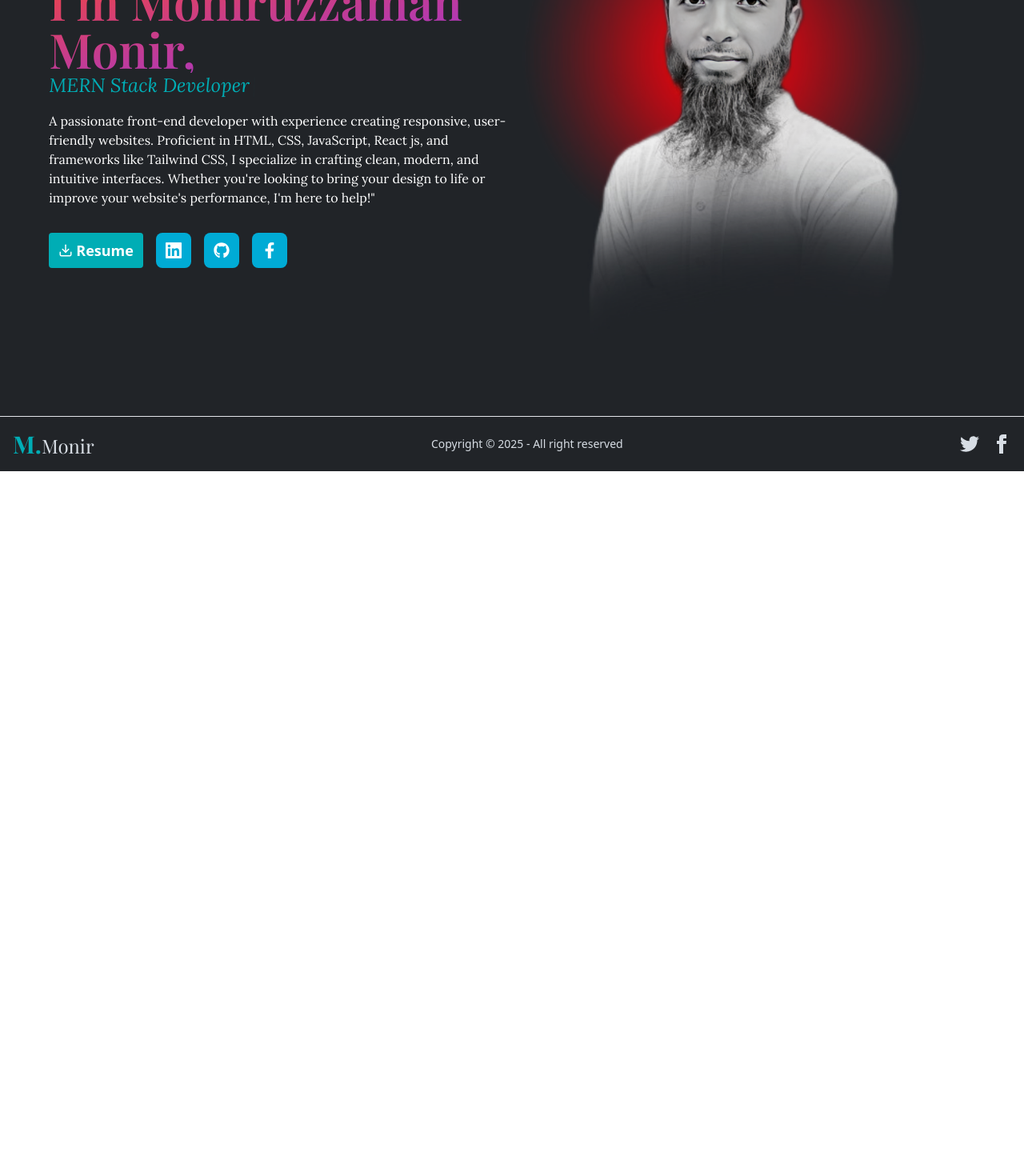
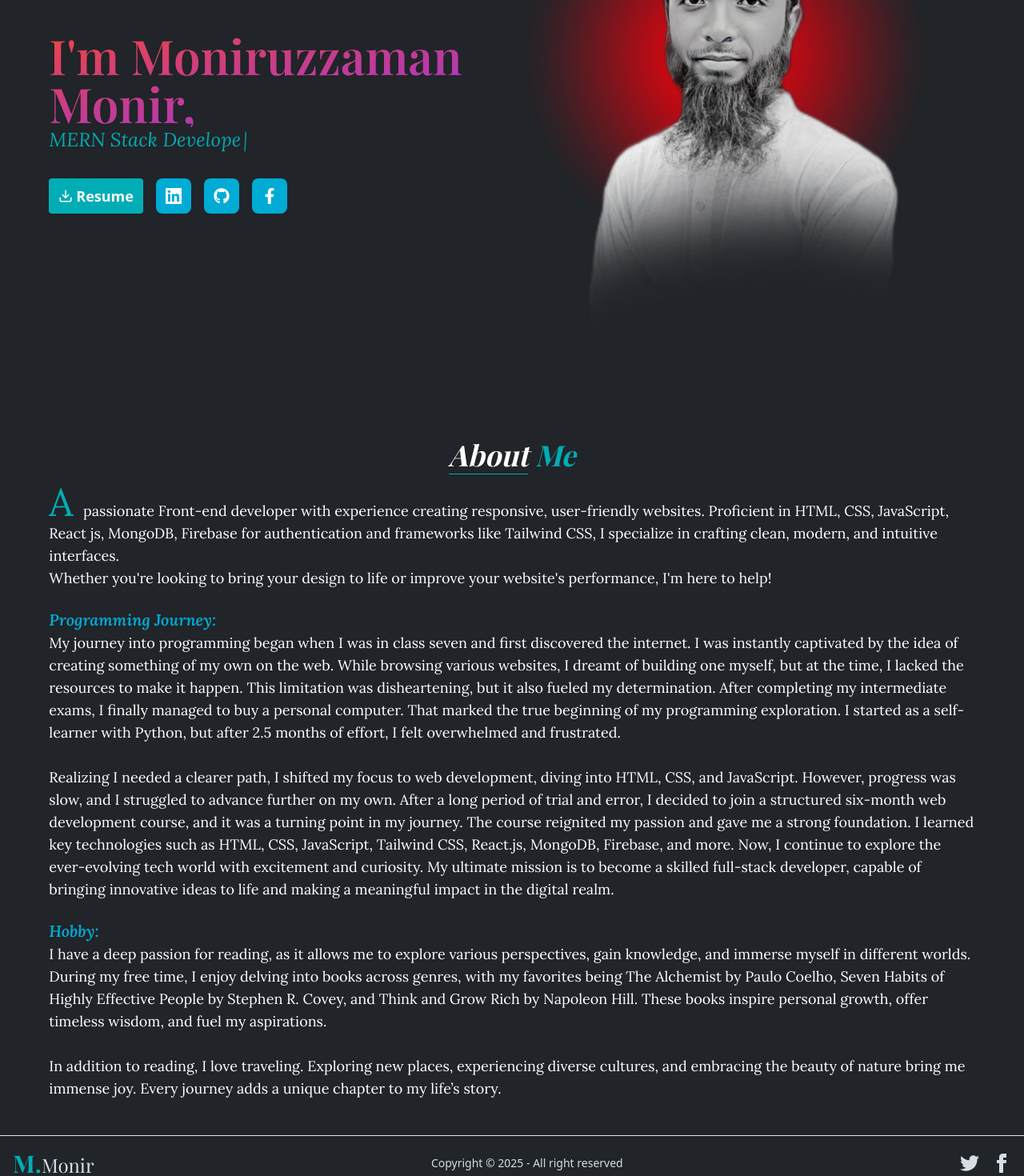
Before and after one commit to ad-monir2001/portfolio-with-react, a React (Vite) app: page / in a window 1280 px wide. Shown: the part 280-1750 px from the top of the page at 80% size. Before the commit the page ends 869 px from the top, so only its background shows below. Built offline with nearby package versions, Linux system fonts and the light colour scheme; a web font is replaced by a local one.

Commit message:
Add About component and integrate it into Home; update Navbar with new link

```diff
--- /dev/null
+++ b/src/components/About.jsx
@@ -0,0 +1,79 @@
+const About = () => {
+  return (
+    <div className="my-8 py-3 w-11/12 mx-auto space-y-4 px-2" id="about_me">
+      <h1 className="font-heading text-white font-bold text-4xl text-center italic">
+        <span className="border-b border-[#00adb5]">About</span>{' '}
+        <span className="text-[#00ADB5] ">Me</span>
+      </h1>
+      <div>
+        <p className="font-body text-lg text-white">
+          {' '}
+          <span className="text-5xl text-[#00adb5]">A </span> passionate
+          Front-end developer with experience creating responsive, user-friendly
+          websites. Proficient in HTML, CSS, JavaScript, React js, MongoDB,
+          Firebase for authentication and frameworks like Tailwind CSS, I
+          specialize in crafting clean, modern, and intuitive interfaces.
+        </p>
+        <p className="font-body text-lg text-white">
+          {' '}
+          Whether you're looking to bring your design to life or improve your
+          website's performance, I'm here to help!
+        </p>
+        <br />
+        <p className="font-body text-lg text-white">
+          <span className="text-[#00abd5] font-semibold italic text-xl">
+            {' '}
+            Programming Journey:
+          </span>{' '}
+          <br />
+          My journey into programming began when I was in class seven and first
+          discovered the internet. I was instantly captivated by the idea of
+          creating something of my own on the web. While browsing various
+          websites, I dreamt of building one myself, but at the time, I lacked
+          the resources to make it happen. This limitation was disheartening,
+          but it also fueled my determination. After completing my intermediate
+          exams, I finally managed to buy a personal computer. That marked the
+          true beginning of my programming exploration. I started as a
+          self-learner with Python, but after 2.5 months of effort, I felt
+          overwhelmed and frustrated.
+          <br /> <br />
+          Realizing I needed a clearer path, I shifted my focus to web
+          development, diving into HTML, CSS, and JavaScript. However, progress
+          was slow, and I struggled to advance further on my own. After a long
+          period of trial and error, I decided to join a structured six-month
+          web development course, and it was a turning point in my journey. The
+          course reignited my passion and gave me a strong foundation. I learned
+          key technologies such as HTML, CSS, JavaScript, Tailwind CSS,
+          React.js, MongoDB, Firebase, and more. Now, I continue to explore the
+          ever-evolving tech world with excitement and curiosity. My ultimate
+          mission is to become a skilled full-stack developer, capable of
+          bringing innovative ideas to life and making a meaningful impact in
+          the digital realm.
+        </p>
+        <br />
+        <p className="font-body text-lg text-white">
+          <span className="text-[#00abd5] font-semibold italic text-xl">
+            {' '}
+            Hobby:
+          </span>{' '}
+          <br />
+          I have a deep passion for reading, as it allows me to explore various
+          perspectives, gain knowledge, and immerse myself in different worlds.
+          During my free time, I enjoy delving into books across genres, with my
+          favorites being The Alchemist by Paulo Coelho, Seven Habits of Highly
+          Effective People by Stephen R. Covey, and Think and Grow Rich by
+          Napoleon Hill. These books inspire personal growth, offer timeless
+          wisdom, and fuel my aspirations.
+          <br />
+          <br />
+          In addition to reading, I love traveling. Exploring new places,
+          experiencing diverse cultures, and embracing the beauty of nature
+          bring me immense joy. Every journey adds a unique chapter to my life’s
+          story.
+        </p>
+      </div>
+    </div>
+  );
+};
+
+export default About;
--- a/src/components/Hero.jsx
+++ b/src/components/Hero.jsx
@@ -30,15 +30,7 @@ const Hero = () => {
             />
           </span>
 
-          <p className="font-body">
-            {' '}
-            A passionate front-end developer with experience creating
-            responsive, user-friendly websites. Proficient in HTML, CSS,
-            JavaScript, React js, and frameworks like Tailwind CSS, I specialize
-            in crafting clean, modern, and intuitive interfaces. Whether you're
-            looking to bring your design to life or improve your website's
-            performance, I'm here to help!"
-          </p>
+
           <div className="flex gap-4 pt-4">
             <a
               className="rounded px-3 font-semibold py-2 bg-[#00adb5] flex items-center gap-1 justify-center text-white border-none text-sm md:text-lg "
--- a/src/components/Navbar.jsx
+++ b/src/components/Navbar.jsx
@@ -13,6 +13,16 @@ const Navbar = () => {
         }
       >
         Education
+      </NavLink>
+      <NavLink
+      to='#about_me'
+        className={({ isActive }) =>
+          isActive
+            ? 'border-b-2 border-red-500 text-[#00ADB5] font-heading text-lg'
+            : 'text-white font-heading text-lg hover:transform transition duration-300 hover:scale-110'
+        }
+      >
+        About me
       </NavLink>
       <NavLink
         className={({ isActive }) =>
--- a/src/pages/Home.jsx
+++ b/src/pages/Home.jsx
@@ -1,3 +1,4 @@
+import About from '../components/About';
 import Footer from '../components/Footer';
 import Hero from '../components/Hero';
 import Navbar from '../components/Navbar';
@@ -8,6 +9,7 @@ const Home = () => {
       <Navbar></Navbar>
       <div className='min-h-[calc(100vh-132px)]'>
          <Hero></Hero>
+         <About></About>
       </div>
       <Footer></Footer>
     </div>
```
